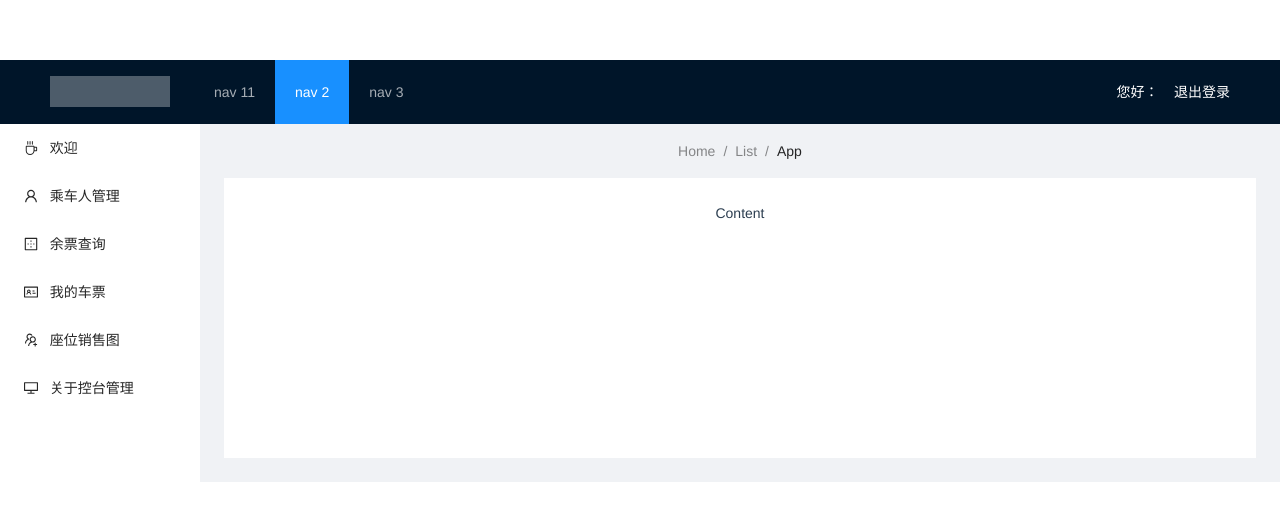
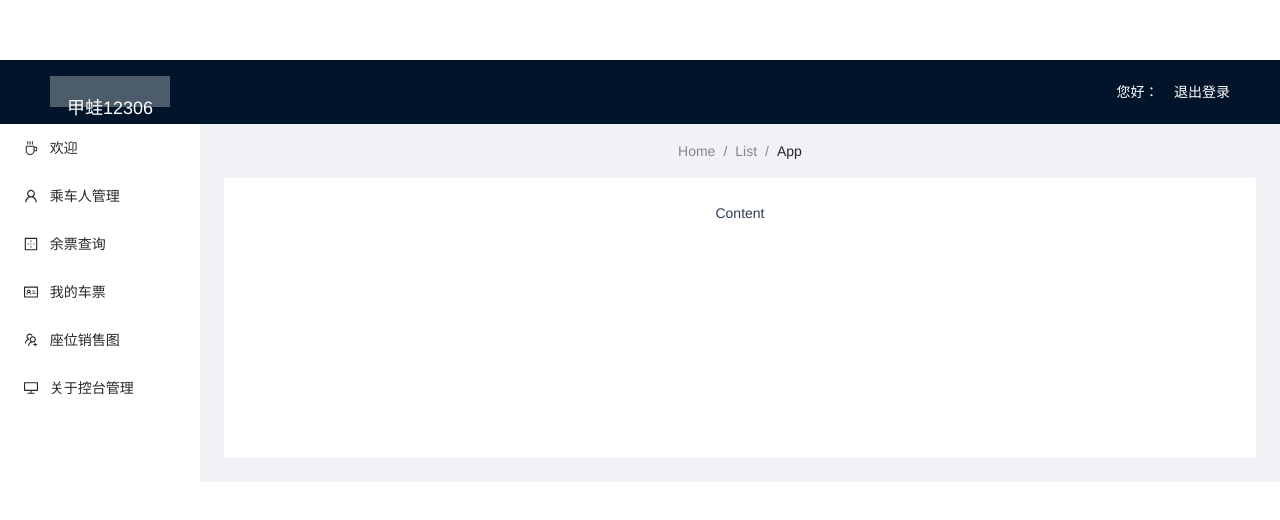
Before and after one commit to davie-oss/train, a Vue app in the folder web/: page / in a window 1280 px wide. Shown: the top 520 px of the page. Built offline with nearby package versions, Linux system fonts and the light colour scheme; no server answers.

Commit message:
vuex配合h5 session缓存解决浏览器刷新丢失数据的问题

```diff
--- a/web/public/index.html
+++ b/web/public/index.html
@@ -5,6 +5,7 @@
     <meta http-equiv="X-UA-Compatible" content="IE=edge">
     <meta name="viewport" content="width=device-width,initial-scale=1.0">
     <link rel="icon" href="<%= BASE_URL %>favicon.ico">
+      <script src="<%= BASE_URL %>js/session-storage.js"></script>
     <title><%= htmlWebpackPlugin.options.title %></title>
   </head>
   <body>
--- /dev/null
+++ b/web/public/js/session-storage.js
@@ -0,0 +1,21 @@
+// 所有的session key都在这里统一定义，可以避免多个功能使用同一个key
+SESSION_ORDER = "SESSION_ORDER";
+SESSION_TICKET_PARAMS = "SESSION_TICKET_PARAMS";
+
+SessionStorage = {
+    get: function (key) {
+        var v = sessionStorage.getItem(key);
+        if (v && typeof(v) !== "undefined" && v !== "undefined") {
+            return JSON.parse(v);
+        }
+    },
+    set: function (key, data) {
+        sessionStorage.setItem(key, JSON.stringify(data));
+    },
+    remove: function (key) {
+        sessionStorage.removeItem(key);
+    },
+    clearAll: function () {
+        sessionStorage.clear();
+    }
+};
--- a/web/src/components/the-header.vue
+++ b/web/src/components/the-header.vue
@@ -1,24 +1,18 @@
 <template>
   <a-layout-header class="header">
-    <div class="logo" />
+    <div class="logo">
+      <router-link to="/welcome" style="color: white; font-size: 18px">
+        甲蛙12306
+      </router-link>
+    </div>
     <div style="float: right; color: white;">
       您好：{{member.mobile}} &nbsp;&nbsp;
       <router-link to="/login" style="color: white;">
         退出登录
       </router-link>
     </div>
-    <a-menu
-        v-model:selectedKeys="selectedKeys1"
-        theme="dark"
-        mode="horizontal"
-        :style="{ lineHeight: '64px' }"
-    >
-      <a-menu-item key="1">nav 11</a-menu-item>
-      <a-menu-item key="2">nav 2</a-menu-item>
-      <a-menu-item key="3">nav 3</a-menu-item>
-    </a-menu>
+
   </a-layout-header>
-
 </template>
 
 <script>
--- a/web/src/store/index.js
+++ b/web/src/store/index.js
@@ -1,14 +1,17 @@
 import { createStore } from 'vuex'
+
+const MEMBER = "MEMBER";
 
 export default createStore({
   state: {
-    member:{}
+    member: window.SessionStorage.get(MEMBER) || {}
   },
   getters: {
   },
   mutations: {
-    setMember(state,_member){
-      state.member=_member;
+    setMember (state, _member) {
+      state.member = _member;
+      window.SessionStorage.set(MEMBER, _member);
     }
   },
   actions: {
```
